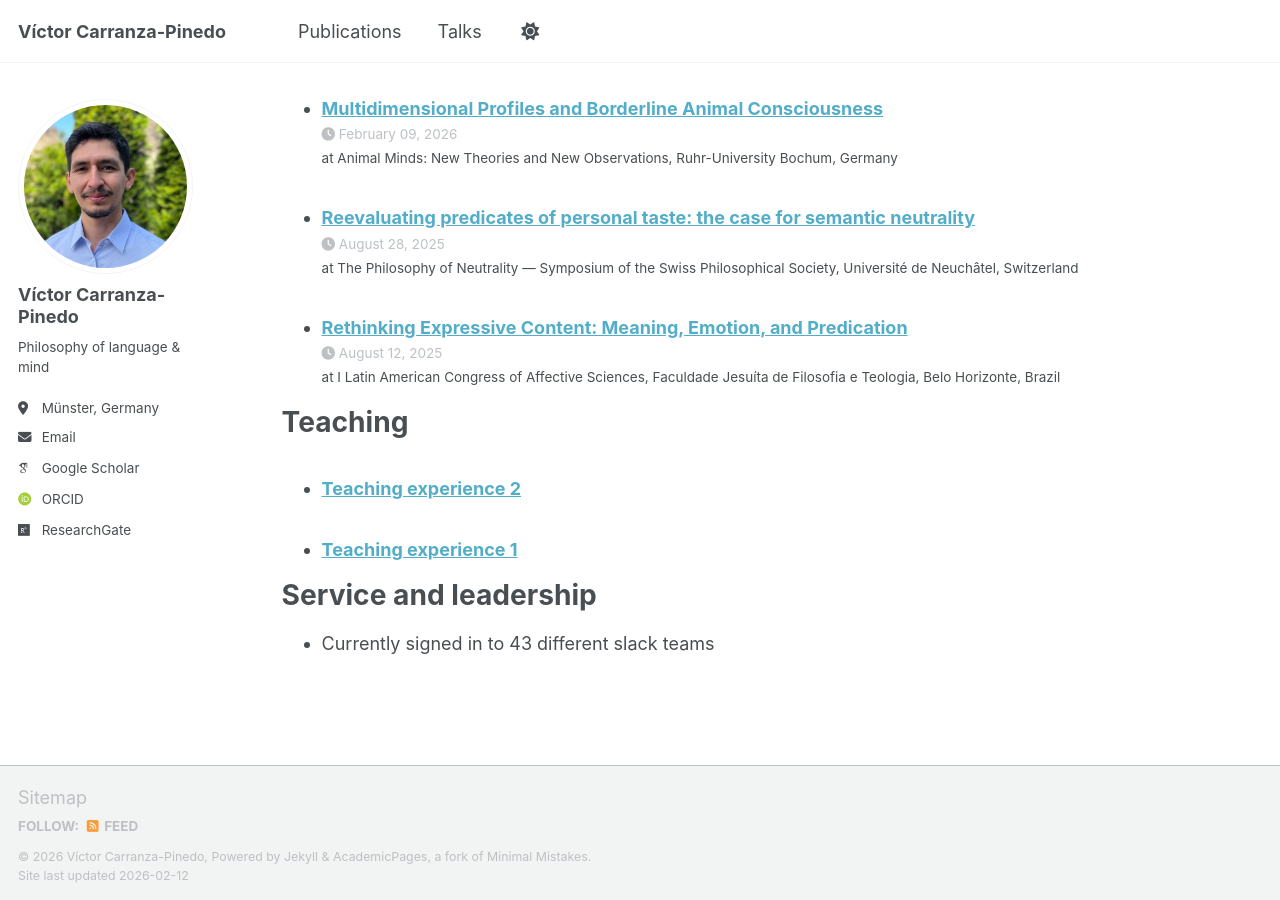
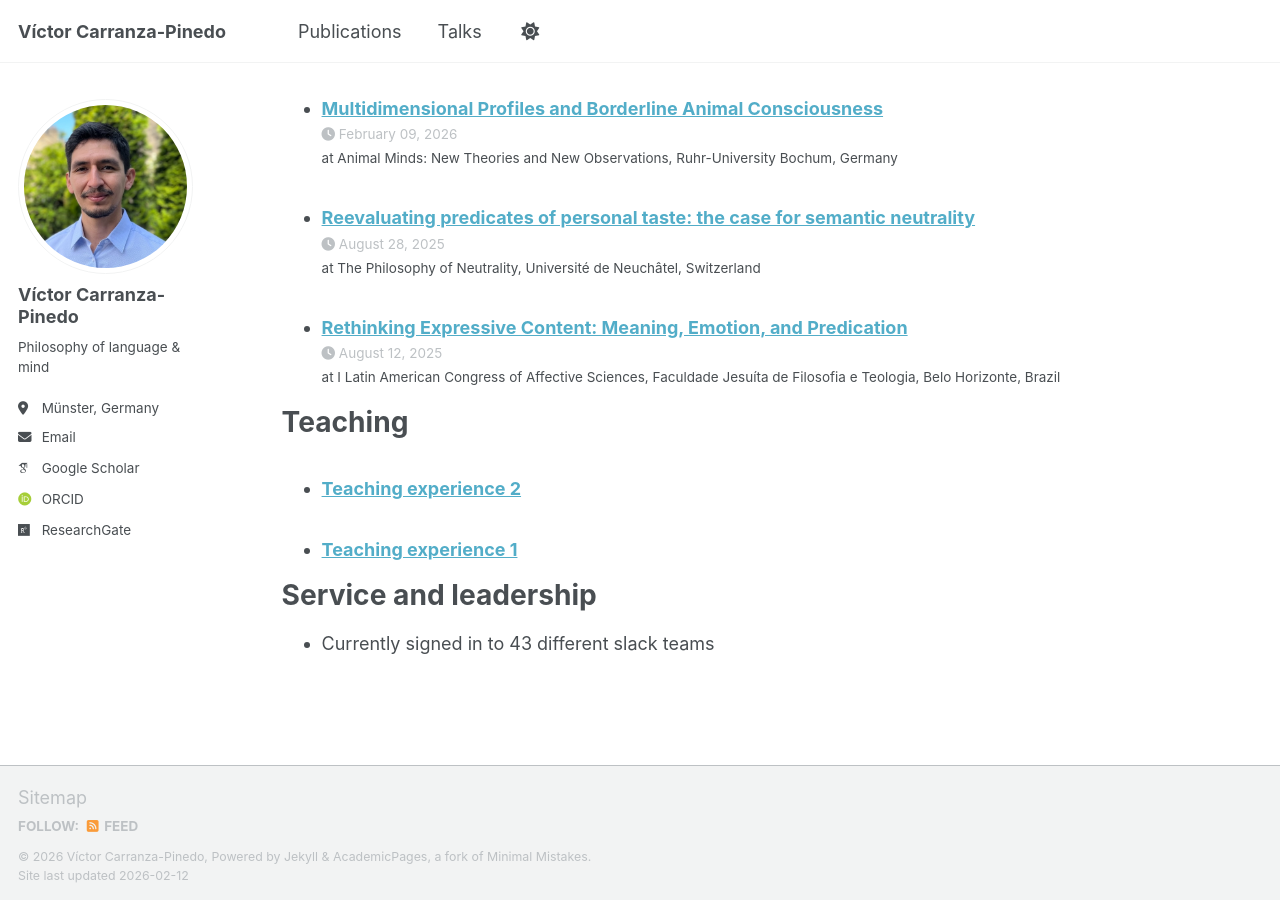
Before and after one commit to carranza-pinedo/carranza-pinedo.github.io, a Jekyll site: the page built from _pages/cv.md, in a window 1280 px wide and 900 px high, scrolled down 1935 px. Built offline with Jekyll 4.4.1, drawn with Linux system fonts in a browser that asks for light colours; some web fonts are replaced; a script bundle is joined from its source files by our own code; library files that are not in the unit come from our copies.

Commit message:
Update 2014-02-01-talk-2.md

```diff
--- a/_talks/2014-02-01-talk-2.md
+++ b/_talks/2014-02-01-talk-2.md
@@ -2,7 +2,7 @@
 title: "Reevaluating predicates of personal taste: the case for semantic neutrality"
 collection: talks
 permalink: /talks/2025-08-28-semantic-neutrality/
-venue: "The Philosophy of Neutrality — Symposium of the Swiss Philosophical Society"
+venue: "The Philosophy of Neutrality"
 location: "Université de Neuchâtel, Switzerland"
 date: 2025-08-28
 ---
```
